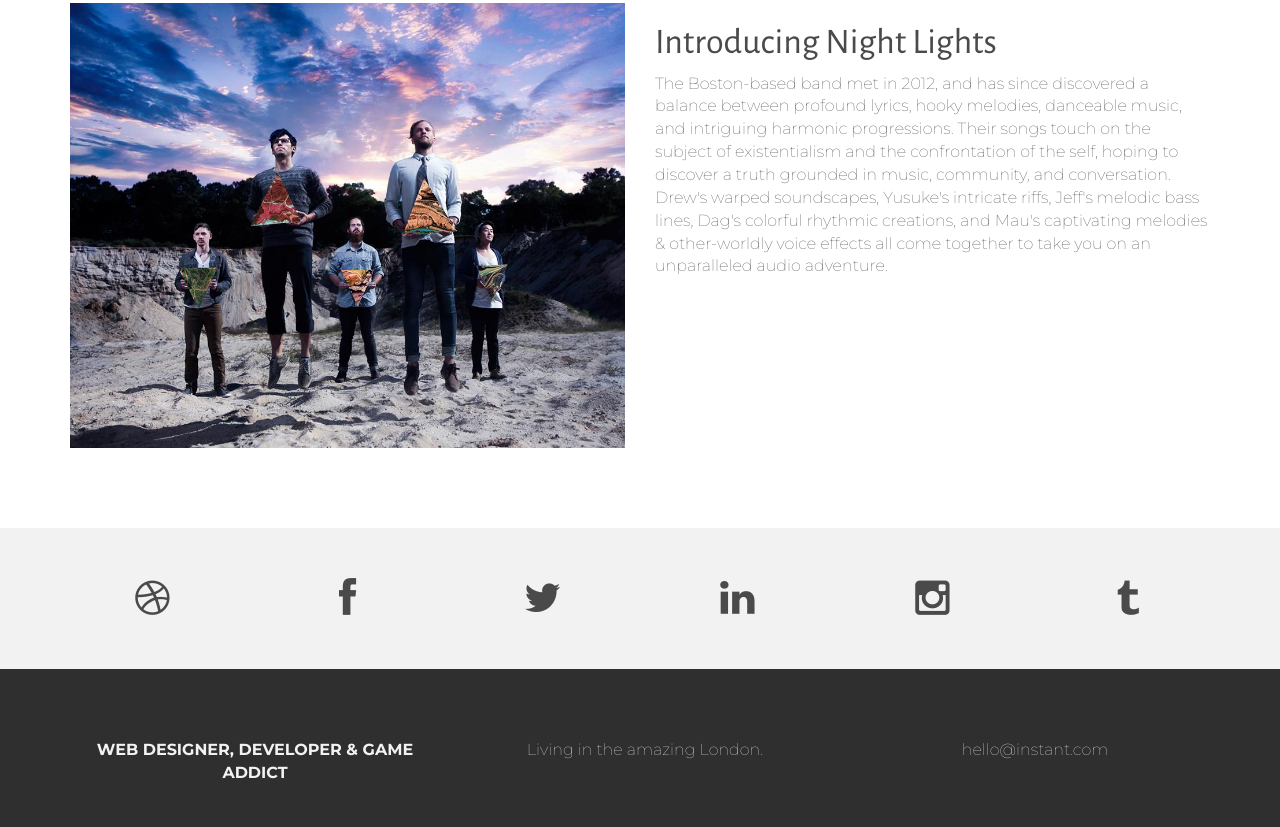
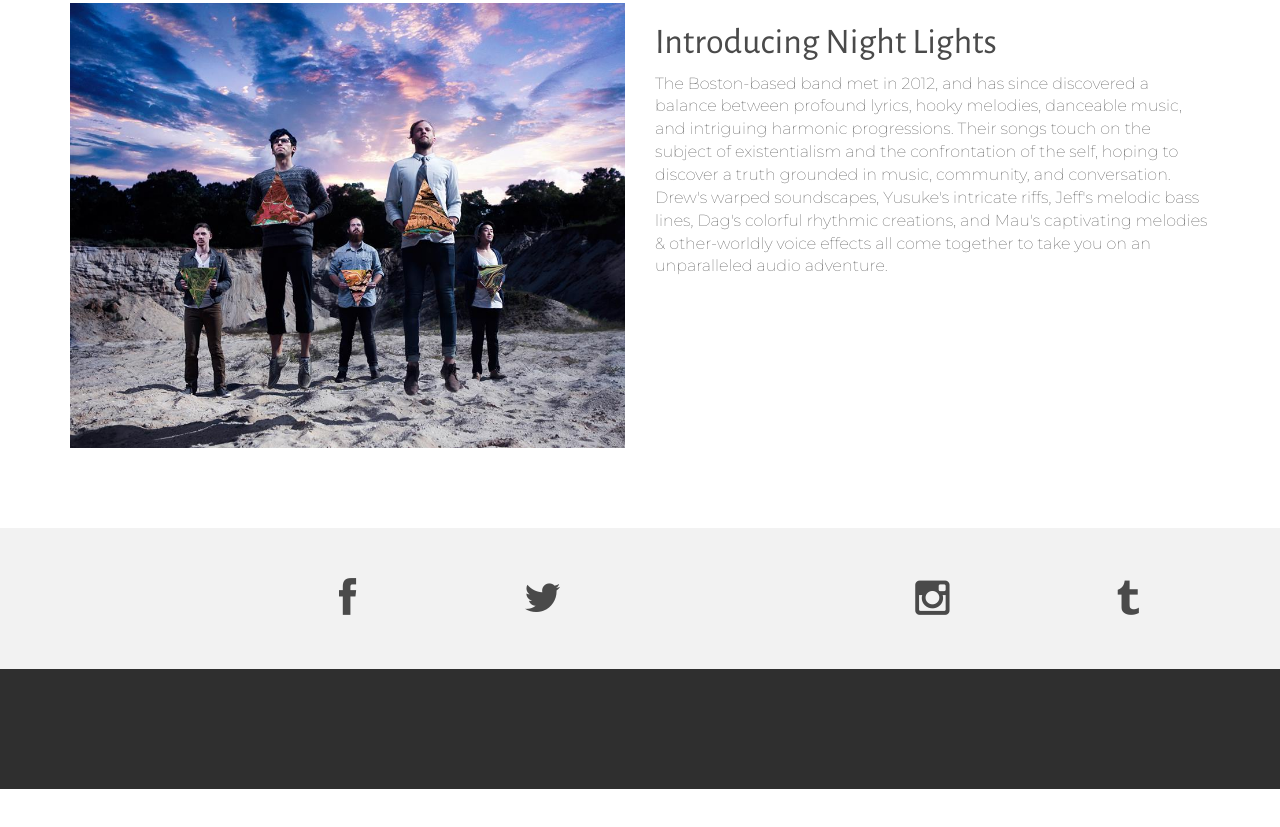
Before and after one commit to kylebillings/nightlights, a plain HTML site: page index.html in a window 1280 px wide. Shown: the part 707-1534 px from the top of the page. After the commit the page ends 1496 px from the top, so only its background shows below. Drawn offline with nearby package versions, Linux system fonts and the light colour scheme.

Commit message:
first commit

```diff
--- a/index.html
+++ b/index.html
@@ -82,7 +82,7 @@
 		<div class="container">
 			<div class="row centered">
 				<div class="col-lg-2">
-					<a href="#"><i class="fa fa-dribbble"></i></a>
+
 				</div>
 				<div class="col-lg-2">
 					<a href="#"><i class="fa fa-facebook"></i></a>
@@ -91,7 +91,7 @@
 					<a href="#"><i class="fa fa-twitter"></i></a>
 				</div>
 				<div class="col-lg-2">
-					<a href="#"><i class="fa fa-linkedin"></i></a>
+
 				</div>
 				<div class="col-lg-2">
 					<a href="#"><i class="fa fa-instagram"></i></a>
@@ -107,16 +107,7 @@
 	<div id="footerwrap">
 		<div class="container">
 			<div class="row centered">
-				<div class="col-lg-4">
-					<p><b>WEB DESIGNER, DEVELOPER & GAME ADDICT</b></p>
-				</div>
 
-				<div class="col-lg-4">
-					<p>Living in the amazing London.</p>
-				</div>
-				<div class="col-lg-4">
-					<p>hello@instant.com</p>
-				</div>
 			</div>
 		</div>
 	</div><! --/footerwrap -->
```
